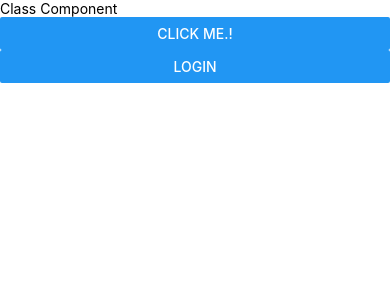
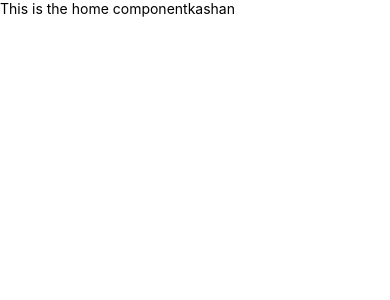
Before and after one commit to KashanMehmood/react-native-learning, a React Native app: screen / in a window 390 px wide. Shown: the top 300 px of the page. Built offline with nearby package versions, Linux system fonts and the light colour scheme.

Commit message:
props in functional component

```diff
--- a/App.js
+++ b/App.js
@@ -8,29 +8,13 @@ import {
   StatusBar,
   Button,
 } from 'react-native';
+import Home from './component/Home'
 
-class App extends Component {
-
-  login(){
-    alert('You Clicked on ME.! ');
-  }
-  render(){
-    return (
-      <View>
-        <Text>Class Component</Text>
-        <Button
-          title="CLick Me.!"
-          onPress={ ()=>{ alert('You Clicked on ME.! ') } }
-        >
-        </Button>
-        <Button
-          title="Login"
-          onPress={this.login}
-          >
-        </Button>
-      </View>
-    );
-  }
-};
-
+const App = () =>{
+  return(
+    <View>
+      <Home name="kashan" />
+    </View>
+  )
+}
 export default App;
--- /dev/null
+++ b/component/Home.js
@@ -0,0 +1,27 @@
+import React, { Component } from 'react';
+import {
+  SafeAreaView,
+  StyleSheet,
+  ScrollView,
+  View,
+  Text,
+  StatusBar,
+  Button,
+} from 'react-native';
+
+const Home = (props) =>{
+    // to see all props
+    // console.warn(props);
+    return(
+      <View>
+        <Text>
+            This is the home component
+            <Text>
+            {props.name}
+            </Text>
+        </Text>
+      </View>
+    )
+}
+
+export default Home;
```
